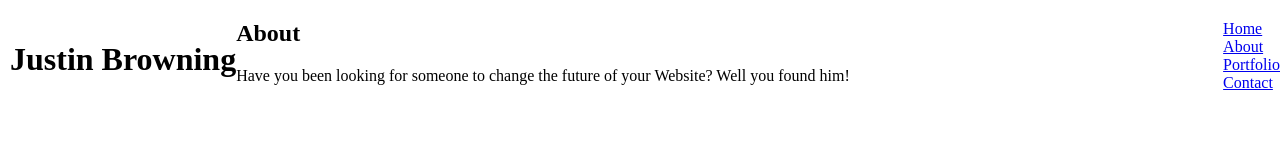
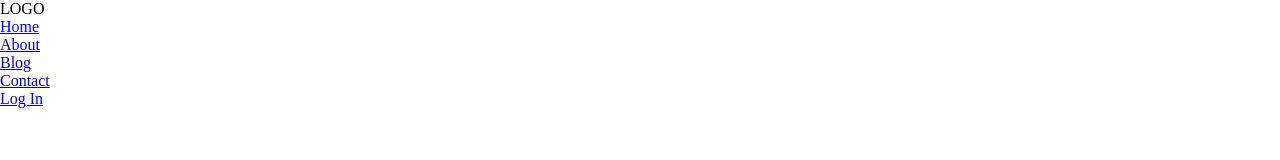
Before and after one commit to JBrow95/CountryCodes, a plain HTML site: page index.html in a window 1280 px wide. Drawn offline with nearby package versions, Linux system fonts and the light colour scheme.

Commit message:
Updated Nav bar

```diff
--- a/index.html
+++ b/index.html
@@ -2,28 +2,26 @@
 <html lang="en" dir="ltr">
   <head>
     <meta charset="utf-8">
+    <title>JBrowning | Web Devoloper</title>
     <link rel="stylesheet" href="style.css">
-    <title>JBrowning | Web Devoloper</title>
+    <script src="https://ajax.googleapis.com/ajax/libs/jquery/3.3.1/jquery.min.js""></script>
   </head>
-
   <body>
-    <header>
-      <div class="top">
-    	 <h1>Justin Browning</h1>
-      </div>
-      <div class="nav">
-      	<ul>
-      		<li><a href="#home" class="active">Home</a></li>
-      		<li><a href="#about" class="active">About</a></li>
-          <li><a href="#portfolio" class="active">Portfolio</a></li>
-          <li><a href="#contact" class="active">Contact</a></li>
-      	</ul>
-      </div>
-    </header>
-
-
-
-  	<h2>About</h2>
-  	<p>Have you been looking for someone to change the future of your Website? Well you found him! </p>
+    <div class="wrapper">
+      <nav>
+          <div class="logo">LOGO</div>
+          <ul>
+            <li><a href="#">Home</a></li>
+            <li><a href="#">About</a></li>
+            <li><a href="#">Blog</a></li>
+            <li><a href="#">Contact</a></li>
+            <li><a class="active" href="#">Log In</a></li>
+          </ul>
+      </nav>
+      <section class="sec1"></section>
+      <section class="content">
+        <p></p>
+      </section>
+    </div>
   </body>
 </html>
```
